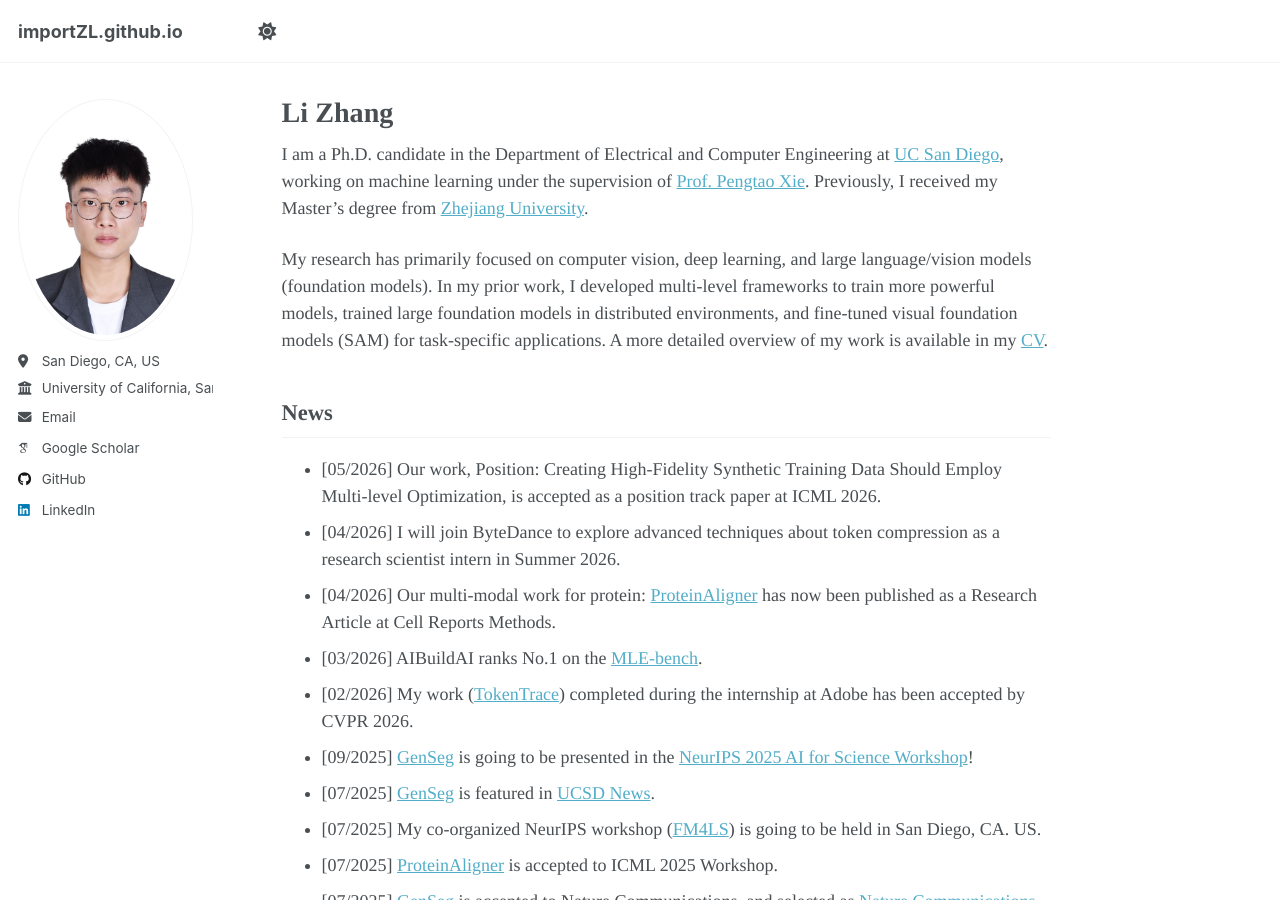
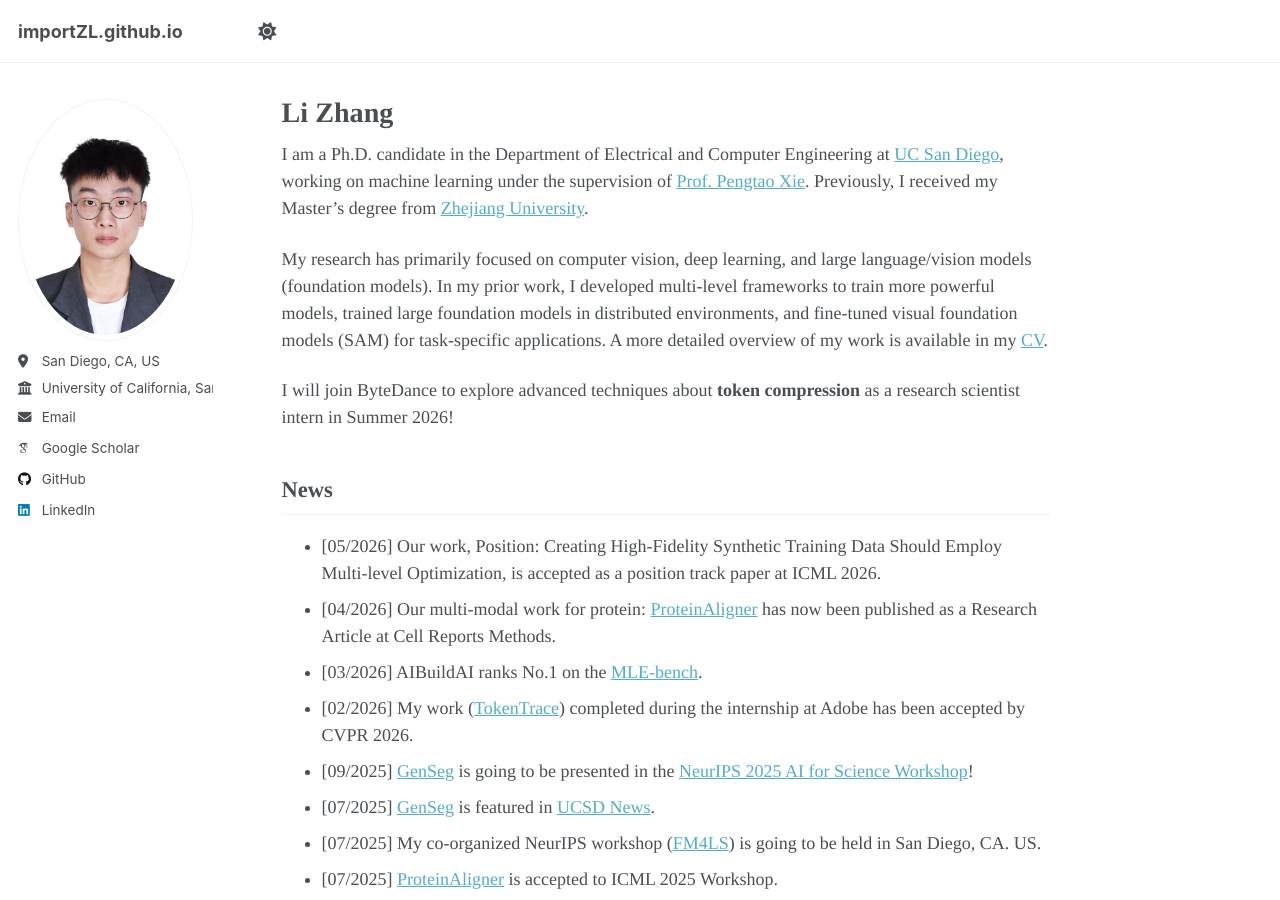
Before and after one commit to importZL/importZL.github.io, a Jekyll site: the page built from _pages/about.md, in a window 1280 px wide and 900 px high. Built offline with Jekyll 4.4.1, drawn with Linux system fonts in a browser that asks for light colours; some web fonts are replaced; a script that is not in the unit is left out.

Commit message:
Update about.md

```diff
--- a/_pages/about.md
+++ b/_pages/about.md
@@ -13,11 +13,11 @@ I am a Ph.D. candidate in the Department of Electrical and Computer Engineering
 
 My research has primarily focused on computer vision, deep learning, and large language/vision models (foundation models). In my prior work, I developed multi-level frameworks to train more powerful models, trained large foundation models in distributed environments, and fine-tuned visual foundation models (SAM) for task-specific applications. A more detailed overview of my work is available in my [CV](../assets/Li_Zhang_CV.pdf).
 
+I will join ByteDance to explore advanced techniques about __token compression__ as a research scientist intern in Summer 2026!
 
 News
 ------
 - [05/2026] Our work, Position: Creating High-Fidelity Synthetic Training Data Should Employ Multi-level Optimization, is accepted as a position track paper at ICML 2026.
-- [04/2026] I will join ByteDance to explore advanced techniques about token compression as a research scientist intern in Summer 2026.
 - [04/2026] Our multi-modal work for protein: [ProteinAligner](https://www.cell.com/cell-reports-methods/fulltext/S2667-2375(26)00107-4) has now been published as a Research Article at Cell Reports Methods.
 - [03/2026] AIBuildAI ranks No.1 on the [MLE-bench](https://github.com/openai/mle-bench/pull/126).
 - [02/2026] My work ([TokenTrace](https://arxiv.org/abs/2602.19019)) completed during the internship at Adobe has been accepted by CVPR 2026.
```
